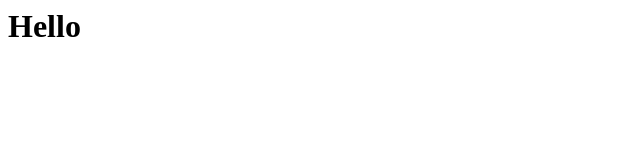
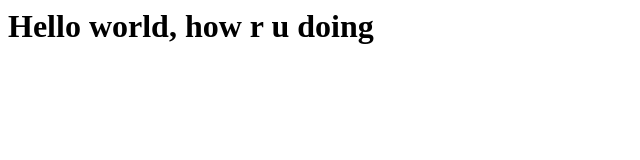
Before and after one commit to Phaisy/skills-code-with-codespaces, a plain HTML site: page index.html in a window 1280 px wide. Shown: the whole page, without its empty margins (0-640 px from the left). Drawn offline with Linux system fonts and the light colour scheme.

Commit message:
Adding hello from the codespace!

```diff
--- a/index.html
+++ b/index.html
@@ -1,3 +1,3 @@
 <html>
-  <h1>Hello</h1>
+  <h1>Hello world, how r u doing</h1>
 </html>
```
